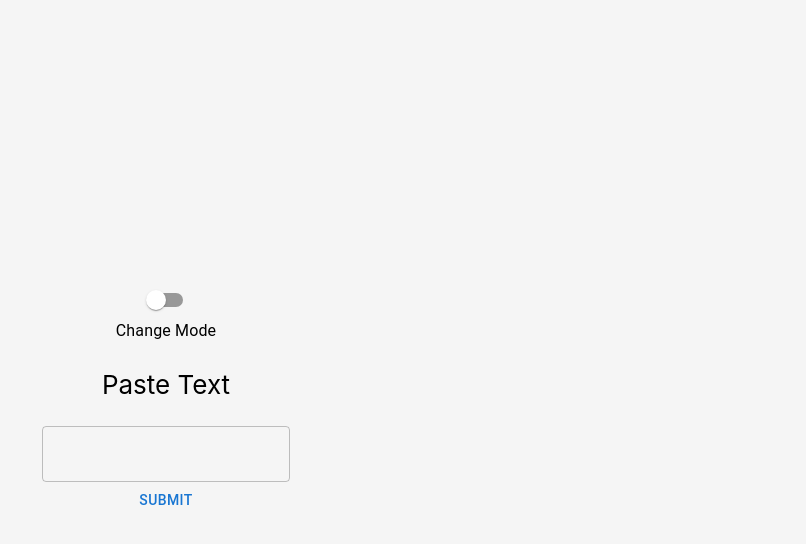
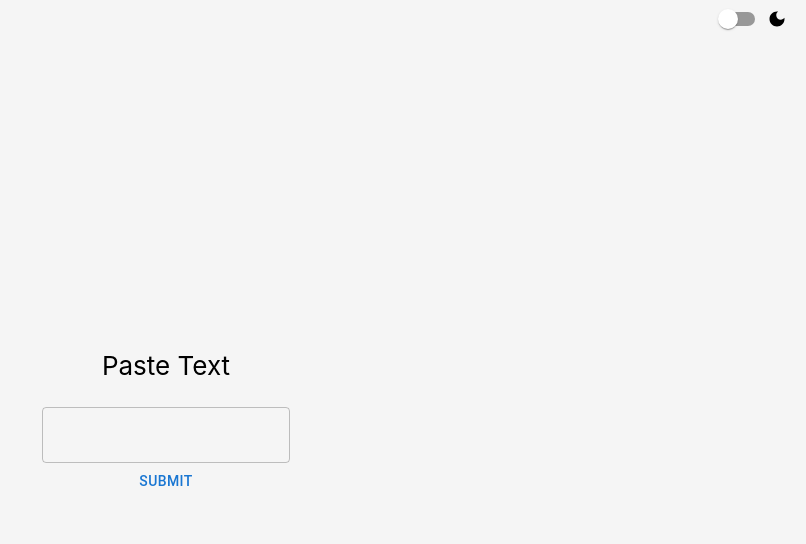
Before and after one commit to liz-areizaga/summarizer, a React (Create React App) app in the folder frontend/: page / in a window 1280 px wide. Shown: the top 544 px of the page, without its empty margins (474-1280 px from the left). Built offline with nearby package versions, Linux system fonts and the light colour scheme.

Commit message:
Made changes to toggle position

```diff
--- a/frontend/package.json
+++ b/frontend/package.json
@@ -7,7 +7,8 @@
     "@emotion/styled": "^11.11.0",
     "@material/button": "^14.0.0",
     "@material/switch": "^14.0.0",
-    "@mui/material": "^5.14.4",
+    "@mui/icons-material": "^5.14.3",
+    "@mui/material": "^5.14.5",
     "@testing-library/jest-dom": "^5.17.0",
     "@testing-library/react": "^13.4.0",
     "@testing-library/user-event": "^13.5.0",
--- a/frontend/src/App.css
+++ b/frontend/src/App.css
@@ -41,6 +41,16 @@ input[type="text"], textarea {
   color: #61dafb;
 }
 
+.toggle-div {
+  width: 98.5%;
+  display: flex;
+  flex-direction: row;
+  align-self: flex-start;
+  align-items: center;
+  justify-self: flex-start;
+  justify-content: flex-end;
+}
+
 @keyframes App-logo-spin {
   from {
     transform: rotate(0deg);
--- a/frontend/src/App.tsx
+++ b/frontend/src/App.tsx
@@ -1,15 +1,19 @@
 import React, { useState } from 'react';
 import './App.css';
-import { Box, Button, TextField, InputLabel, Switch, Typography} from '@mui/material';
+import DarkModeIcon from '@mui/icons-material/DarkMode';
+import LightModeIcon from '@mui/icons-material/LightMode';
+import { Box, Button, TextField, Switch} from '@mui/material';
 // import MaterialUISwitch from '../../components/switch/switch';
 
 function App() {
   const [modeFlag, setModeFlag] = useState(true);
+  const [displayText, setDisplayText] = useState("");
 
 
   const handleSubmit = async () => {
-    let toSummarize: string = "Addie had lived in Happyville since she was born. Next week, however, Addie and her family were moving over 1,000 miles away to Washington. Addie despised the idea of moving for many reasons. She was sad to be leaving her best friend. She had played on the soccer team for two years and didn’t want to leave her team. She would not be sleeping in her bedroom, which she loved and had decorated all by herself. She just hated the whole thing. Adie likes cheese.";
-
+    //let toSummarize: string = "Addie had lived in Happyville since she was born. Next week, however, Addie and her family were moving over 1,000 miles away to Washington. Addie despised the idea of moving for many reasons. She was sad to be leaving her best friend. She had played on the soccer team for two years and didn’t want to leave her team. She would not be sleeping in her bedroom, which she loved and had decorated all by herself. She just hated the whole thing. Adie likes cheese.";
+    console.log(process.env.REACT_APP_OPENAI_API_KEY)
+    let toSummarize: string = (document.getElementById('userInput') as HTMLInputElement).value;
     const options = {
       method: 'POST',
       headers: {
@@ -25,6 +29,7 @@ function App() {
       const response = await fetch('https://api.openai.com/v1/chat/completions', options);
       const data = await response.json();
       console.log(data.choices[0].message?.content);
+      setDisplayText(data.choices[0].message?.content);
     } catch (error) {
       console.log(error);
     }
@@ -45,18 +50,20 @@ function App() {
     return (
     <div className="light-mode">
       <div className="App">
+      <div className='toggle-div'>
+          <Switch  inputProps={{ 'aria-label': 'Switch Mode' }} onChange={() => changeMode()}/>
+          {modeFlag && <DarkModeIcon fontSize='small'/>}
+          {!modeFlag && <LightModeIcon fontSize='small'/>}
+        </div>
         <header className="App-header">
-        <Switch inputProps={{ 'aria-label': 'Switch Mode' }} onChange={() => changeMode()}/>
-        <Typography>Change Mode</Typography>
-
         <Box className='inputLabelBox'>
           <p> Paste Text</p>
-          {/* <InputLabel className="inputLabel">Please paste in your text</InputLabel> */}
         </Box>
         <Box className='inputBox'>
             <TextField type="text" id="userInput" name="userInput"/>
             <div><Button type="submit" value="Submit" onClick={() => handleSubmit()}> Submit </Button></div>
         </Box>
+        <p>{displayText}</p>
         </header>
       </div>
     </div>
```
Also changed, not shown: 1 other file (tests, documents, lock files or other folders).
